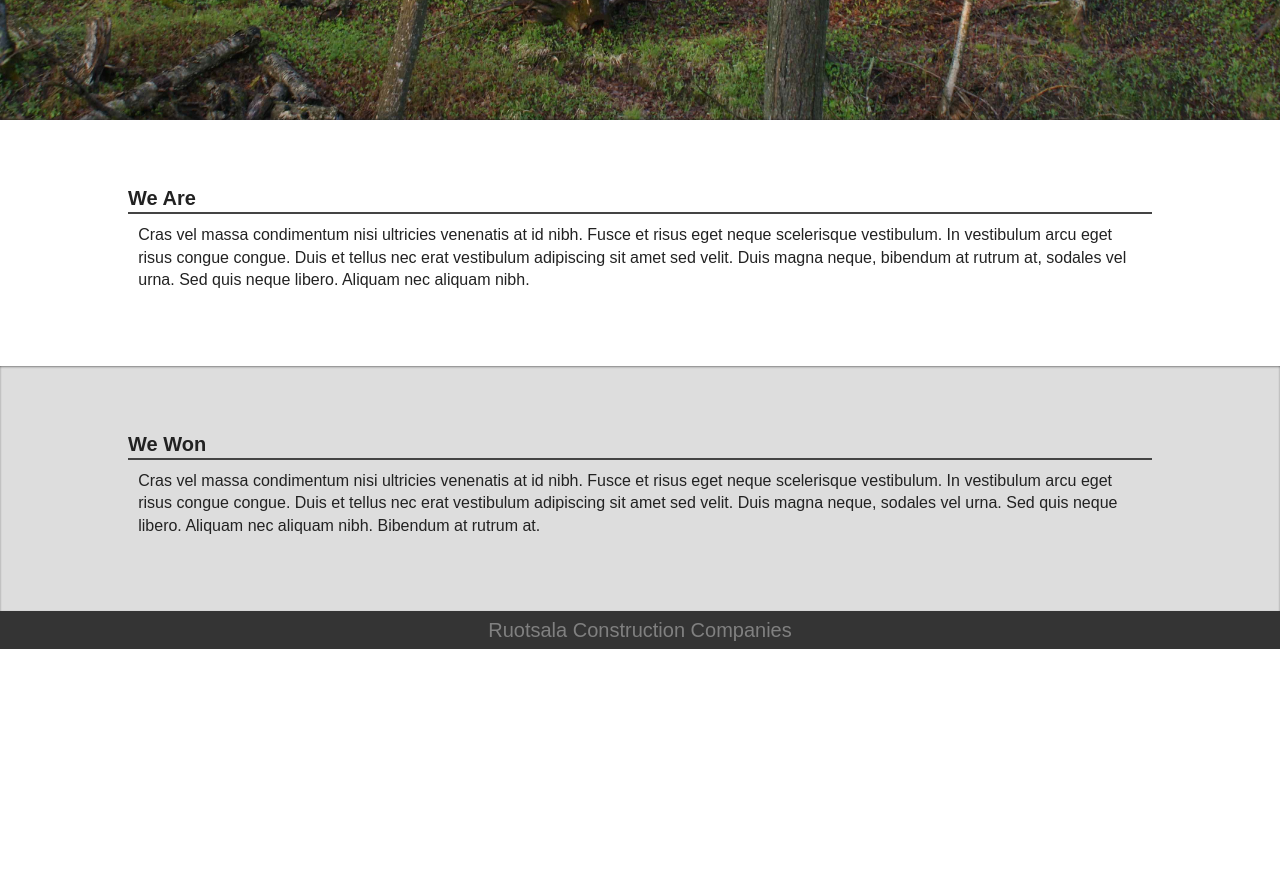
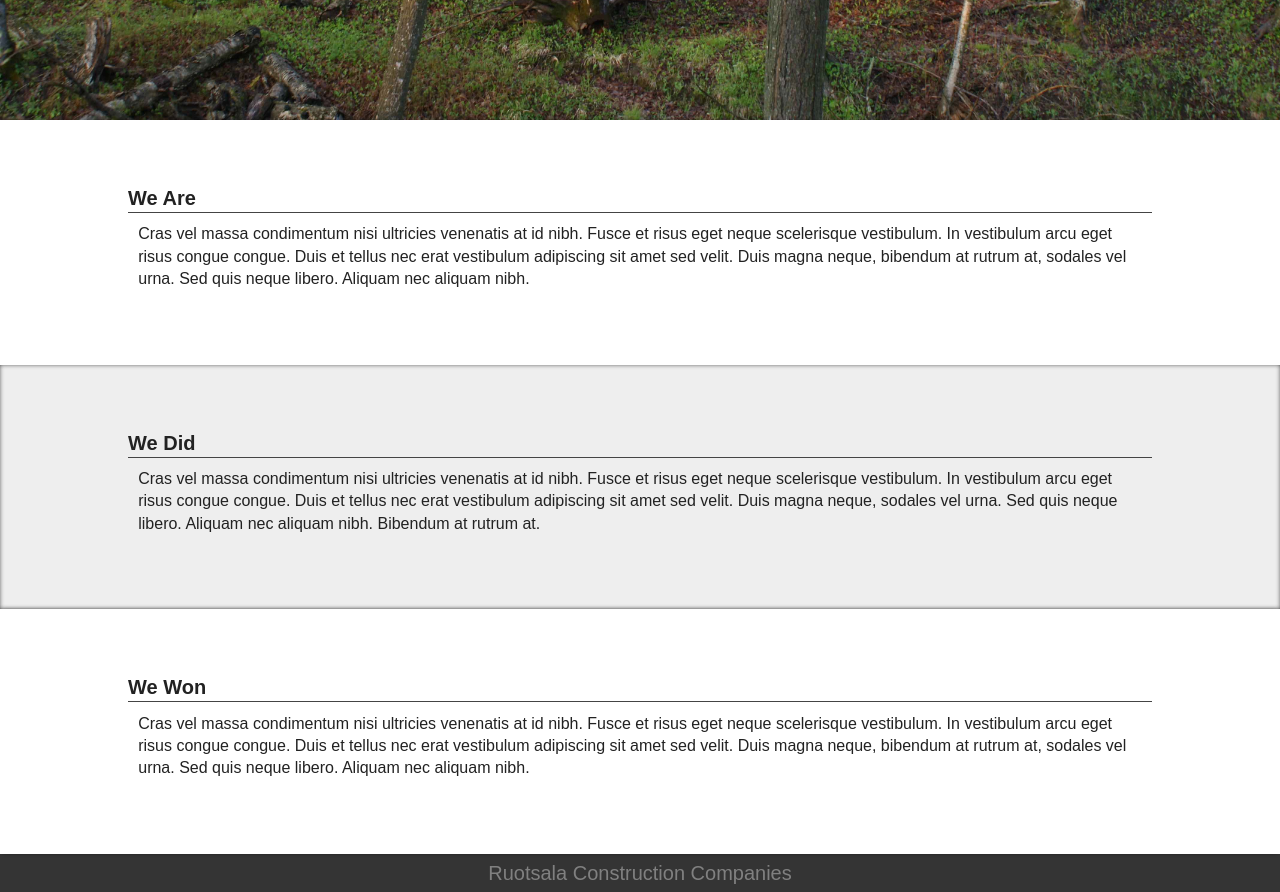
Before and after one commit to ruotsala/ruotsala.github.io, a plain HTML site: page index.html in a window 1280 px wide. Shown: the part 680-1572 px from the top of the page. Before the commit the page ends 1329 px from the top, so only its background shows below. Drawn offline with nearby package versions, Linux system fonts and the light colour scheme.

Commit message:
added to content

```diff
--- a/css/main.css
+++ b/css/main.css
@@ -134,7 +134,6 @@ html, body {
     background-size: cover;
     line-height: 1.1;
     text-shadow: 0px 0px 10px black;
-    box-shadow:#222 0 -1px 3px -1px inset;
 }
 
 #logoText {
@@ -146,9 +145,13 @@ html, body {
     padding: 5% 10%;
 }
 
+.light {
+    box-shadow:#222 0 0 5px -2px;
+}
+
 .dark {
-    background-color: #ddd;
-    box-shadow:#222 0 1px 3px -1px inset;
+    background-color: #eee;
+    box-shadow:#222 0 0 5px -1px inset;
 }
 
 .boxTitle {
@@ -157,7 +160,7 @@ html, body {
 }
 
 .boxContent {
-    border-top: solid #444 2px;
+    border-top: solid #444 1px;
     padding: 1%;
 }
 
--- a/index.html
+++ b/index.html
@@ -32,16 +32,22 @@
         </div>
 
         <div id="content">
-            <div class="boxes">
+            <div class="boxes light">
                 <div class="boxTitle">We Are</div>
                 <div class="boxContent">
                     Cras vel massa condimentum nisi ultricies venenatis at id nibh. Fusce et risus eget neque scelerisque vestibulum. In vestibulum arcu eget risus congue congue. Duis et tellus nec erat vestibulum adipiscing sit amet sed velit. Duis magna neque, bibendum at rutrum at, sodales vel urna. Sed quis neque libero. Aliquam nec aliquam nibh.
                 </div>
             </div>
             <div class="boxes dark">
+                <div class="boxTitle">We Did</div>
+                <div class="boxContent">
+                    Cras vel massa condimentum nisi ultricies venenatis at id nibh. Fusce et risus eget neque scelerisque vestibulum. In vestibulum arcu eget risus congue congue. Duis et tellus nec erat vestibulum adipiscing sit amet sed velit. Duis magna neque, sodales vel urna. Sed quis neque libero. Aliquam nec aliquam nibh. Bibendum at rutrum at.
+                </div>
+            </div>
+            <div class="boxes light">
                 <div class="boxTitle">We Won</div>
                 <div class="boxContent">
-                    Cras vel massa condimentum nisi ultricies venenatis at id nibh. Fusce et risus eget neque scelerisque vestibulum. In vestibulum arcu eget risus congue congue. Duis et tellus nec erat vestibulum adipiscing sit amet sed velit. Duis magna neque, sodales vel urna. Sed quis neque libero. Aliquam nec aliquam nibh. Bibendum at rutrum at.
+                    Cras vel massa condimentum nisi ultricies venenatis at id nibh. Fusce et risus eget neque scelerisque vestibulum. In vestibulum arcu eget risus congue congue. Duis et tellus nec erat vestibulum adipiscing sit amet sed velit. Duis magna neque, bibendum at rutrum at, sodales vel urna. Sed quis neque libero. Aliquam nec aliquam nibh.
                 </div>
             </div>
         </div>
```
